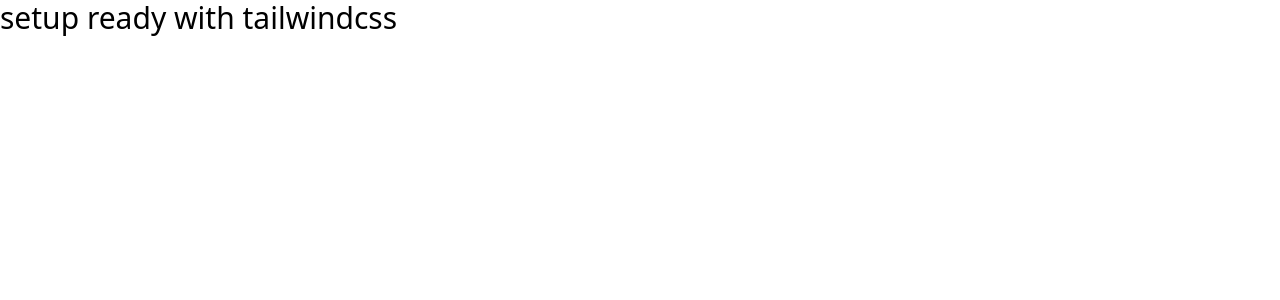
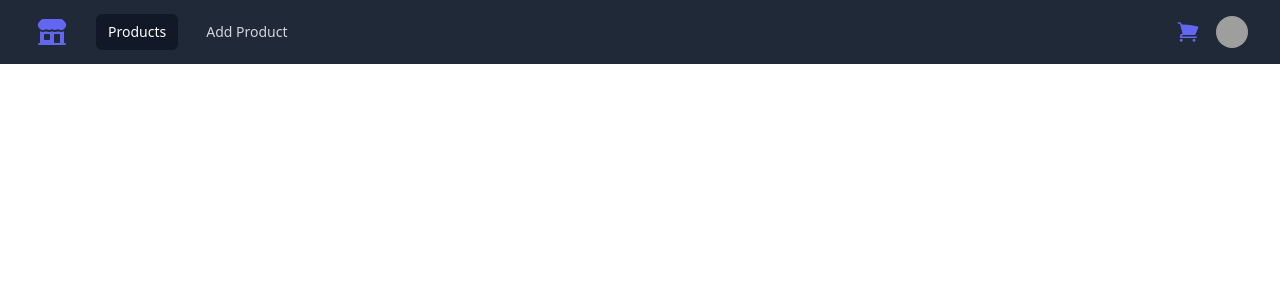
Before and after one commit to rutvij-fsd/ecombasicreactapp, a React (Create React App) app: page / in a window 1280 px wide. Shown: the top 300 px of the page. Built offline with nearby package versions, Linux system fonts and the light colour scheme; grey boxes are pictures that could not be loaded.

Commit message:
Add Navbar Ui

```diff
--- a/package.json
+++ b/package.json
@@ -3,6 +3,8 @@
   "version": "0.1.0",
   "private": true,
   "dependencies": {
+    "@headlessui/react": "^1.7.4",
+    "@heroicons/react": "^2.0.13",
     "@testing-library/jest-dom": "^5.16.5",
     "@testing-library/react": "^13.4.0",
     "@testing-library/user-event": "^13.5.0",
--- a/src/App.js
+++ b/src/App.js
@@ -1,9 +1,8 @@
+import {Navbar} from './Component'
 function App() {
   return (
     <div>
-     <div className="text-3xl">
-      setup ready with tailwindcss
-     </div>
+      <Navbar />
     </div>
   );
 }
--- /dev/null
+++ b/src/Component/Navbar.js
@@ -0,0 +1,126 @@
+import { Disclosure, Menu } from "@headlessui/react";
+import { Bars3Icon, XMarkIcon } from "@heroicons/react/24/outline";
+
+const navigation = [
+  { name: "Products", href: "#", current: true },
+  { name: "Add Product", href: "#", current: false },
+];
+
+function classNames(...classes) {
+  return classes.filter(Boolean).join(" ");
+}
+
+export default function Navbar() {
+  return (
+    <Disclosure as="nav" className="bg-gray-800">
+      {({ open }) => (
+        <>
+          <div className="mx-auto max-w-7xl px-2 sm:px-6 lg:px-8">
+            <div className="relative flex h-16 items-center justify-between">
+              <div className="absolute inset-y-0 left-0 flex items-center sm:hidden">
+                {/* Mobile menu button*/}
+                <Disclosure.Button className="inline-flex items-center justify-center rounded-md p-2 text-gray-400 hover:bg-gray-700 hover:text-white focus:outline-none focus:ring-2 focus:ring-inset focus:ring-white">
+                  <span className="sr-only">Open main menu</span>
+                  {open ? (
+                    <XMarkIcon className="block h-6 w-6" aria-hidden="true" />
+                  ) : (
+                    <Bars3Icon className="block h-6 w-6" aria-hidden="true" />
+                  )}
+                </Disclosure.Button>
+              </div>
+              {/* Nav left Side */}
+              <div className="flex flex-1 items-center justify-center sm:items-stretch sm:justify-start">
+                {/* logo images */}
+                <div className="flex flex-shrink-0 items-center">
+                  <svg
+                    xmlns="http://www.w3.org/2000/svg"
+                    viewBox="0 0 24 24"
+                    fill="#6366f1"
+                    class="w-10 h-8"
+                  >
+                    <path d="M5.223 2.25c-.497 0-.974.198-1.325.55l-1.3 1.298A3.75 3.75 0 007.5 9.75c.627.47 1.406.75 2.25.75.844 0 1.624-.28 2.25-.75.626.47 1.406.75 2.25.75.844 0 1.623-.28 2.25-.75a3.75 3.75 0 004.902-5.652l-1.3-1.299a1.875 1.875 0 00-1.325-.549H5.223z" />
+                    <path
+                      fill-rule="evenodd"
+                      d="M3 20.25v-8.755c1.42.674 3.08.673 4.5 0A5.234 5.234 0 009.75 12c.804 0 1.568-.182 2.25-.506a5.234 5.234 0 002.25.506c.804 0 1.567-.182 2.25-.506 1.42.674 3.08.675 4.5.001v8.755h.75a.75.75 0 010 1.5H2.25a.75.75 0 010-1.5H3zm3-6a.75.75 0 01.75-.75h3a.75.75 0 01.75.75v3a.75.75 0 01-.75.75h-3a.75.75 0 01-.75-.75v-3zm8.25-.75a.75.75 0 00-.75.75v5.25c0 .414.336.75.75.75h3a.75.75 0 00.75-.75v-5.25a.75.75 0 00-.75-.75h-3z"
+                      clip-rule="evenodd"
+                    />
+                  </svg>
+                </div>
+                {/* Navigation Pages */}
+                <div className="hidden sm:ml-6 sm:block">
+                  <div className="flex space-x-4">
+                    {navigation.map((item) => (
+                      <a
+                        key={item.name}
+                        href={item.href}
+                        className={classNames(
+                          item.current
+                            ? "bg-gray-900 text-white"
+                            : "text-gray-300 hover:bg-gray-700 hover:text-white",
+                          "px-3 py-2 rounded-md text-sm font-medium"
+                        )}
+                        aria-current={item.current ? "page" : undefined}
+                      >
+                        {item.name}
+                      </a>
+                    ))}
+                  </div>
+                </div>
+              </div>
+              {/* Nav Right Side  */}
+              <div className="absolute inset-y-0 right-0 flex items-center pr-2 sm:static sm:inset-auto sm:ml-6 sm:pr-0">
+                <button
+                  type="button"
+                  className="rounded-full bg-gray-800 p-1 text-[#6366f1] hover:text-white focus:outline-none focus:ring-2 focus:ring-white focus:ring-offset-2 focus:ring-offset-gray-800"
+                >
+                  <svg
+                    xmlns="http://www.w3.org/2000/svg"
+                    viewBox="0 0 24 24"
+                    fill="currentColor"
+                    class="w-6 h-6"
+                  >
+                    <path d="M2.25 2.25a.75.75 0 000 1.5h1.386c.17 0 .318.114.362.278l2.558 9.592a3.752 3.752 0 00-2.806 3.63c0 .414.336.75.75.75h15.75a.75.75 0 000-1.5H5.378A2.25 2.25 0 017.5 15h11.218a.75.75 0 00.674-.421 60.358 60.358 0 002.96-7.228.75.75 0 00-.525-.965A60.864 60.864 0 005.68 4.509l-.232-.867A1.875 1.875 0 003.636 2.25H2.25zM3.75 20.25a1.5 1.5 0 113 0 1.5 1.5 0 01-3 0zM16.5 20.25a1.5 1.5 0 113 0 1.5 1.5 0 01-3 0z" />
+                  </svg>
+                </button>
+
+                {/* Profile */}
+                <Menu as="div" className="relative ml-3">
+                  <div>
+                    <Menu.Button className="flex rounded-full bg-gray-800 text-sm focus:outline-none focus:ring-2 focus:ring-white focus:ring-offset-2 focus:ring-offset-gray-800">
+                      <img
+                        className="h-8 w-8 rounded-full"
+                        src="https://images.unsplash.com/photo-1472099645785-5658abf4ff4e?ixlib=rb-1.2.1&ixid=eyJhcHBfaWQiOjEyMDd9&auto=format&fit=facearea&facepad=2&w=256&h=256&q=80"
+                        alt=""
+                      />
+                    </Menu.Button>
+                  </div>
+                </Menu>
+              </div>
+            </div>
+          </div>
+
+          <Disclosure.Panel className="sm:hidden">
+            <div className="space-y-1 px-2 pt-2 pb-3">
+              {navigation.map((item) => (
+                <Disclosure.Button
+                  key={item.name}
+                  as="a"
+                  href={item.href}
+                  className={classNames(
+                    item.current
+                      ? "bg-gray-900 text-white"
+                      : "text-gray-300 hover:bg-gray-700 hover:text-white",
+                    "block px-3 py-2 rounded-md text-base font-medium"
+                  )}
+                  aria-current={item.current ? "page" : undefined}
+                >
+                  {item.name}
+                </Disclosure.Button>
+              ))}
+            </div>
+          </Disclosure.Panel>
+        </>
+      )}
+    </Disclosure>
+  );
+}
--- /dev/null
+++ b/src/Component/index.js
@@ -0,0 +1,3 @@
+import Navbar from "./Navbar";
+
+export { Navbar };
```
Also changed, not shown: src/index.js (+5 -6 lines), 1 other file (tests, documents, lock files or other folders).
